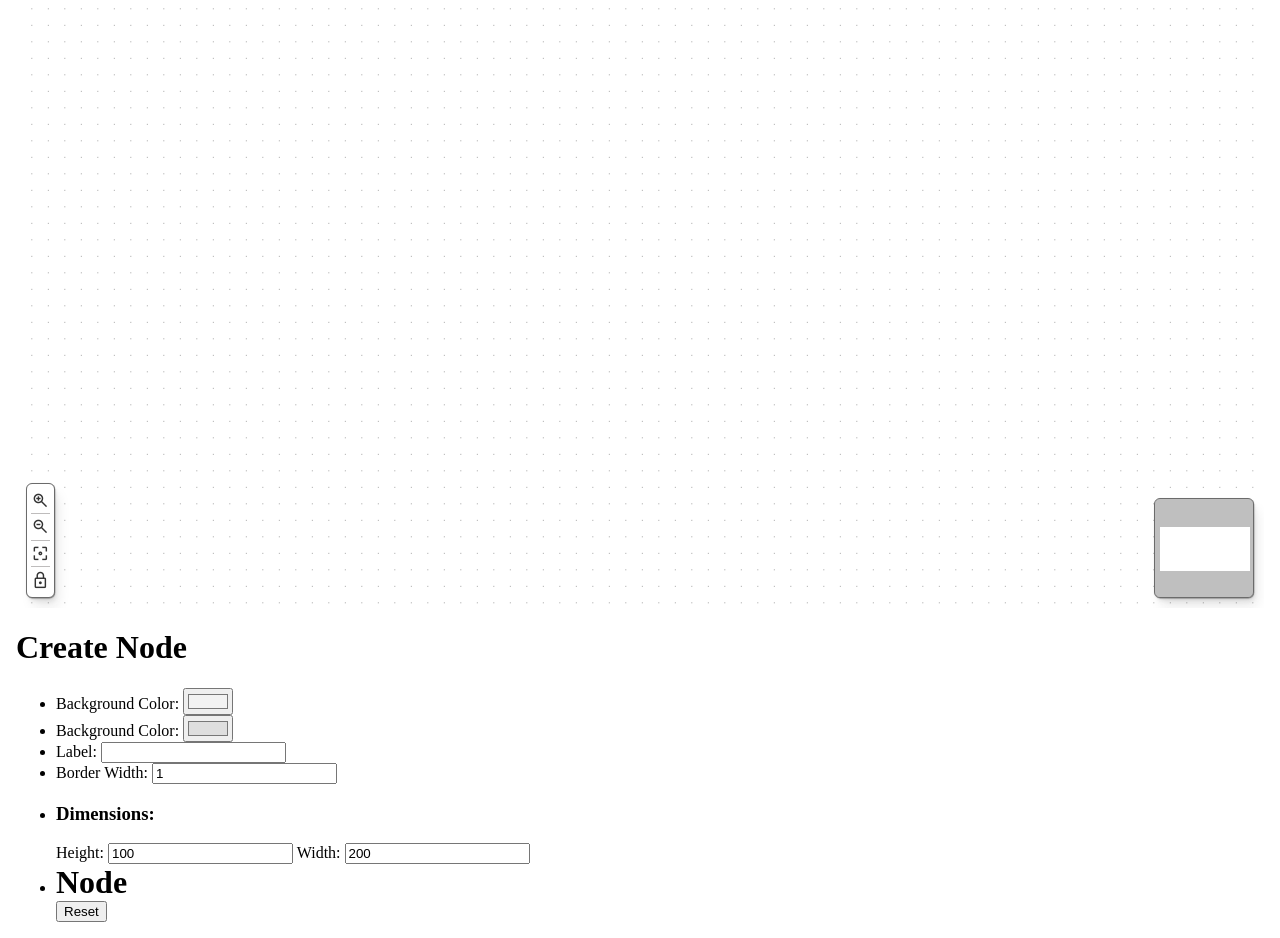
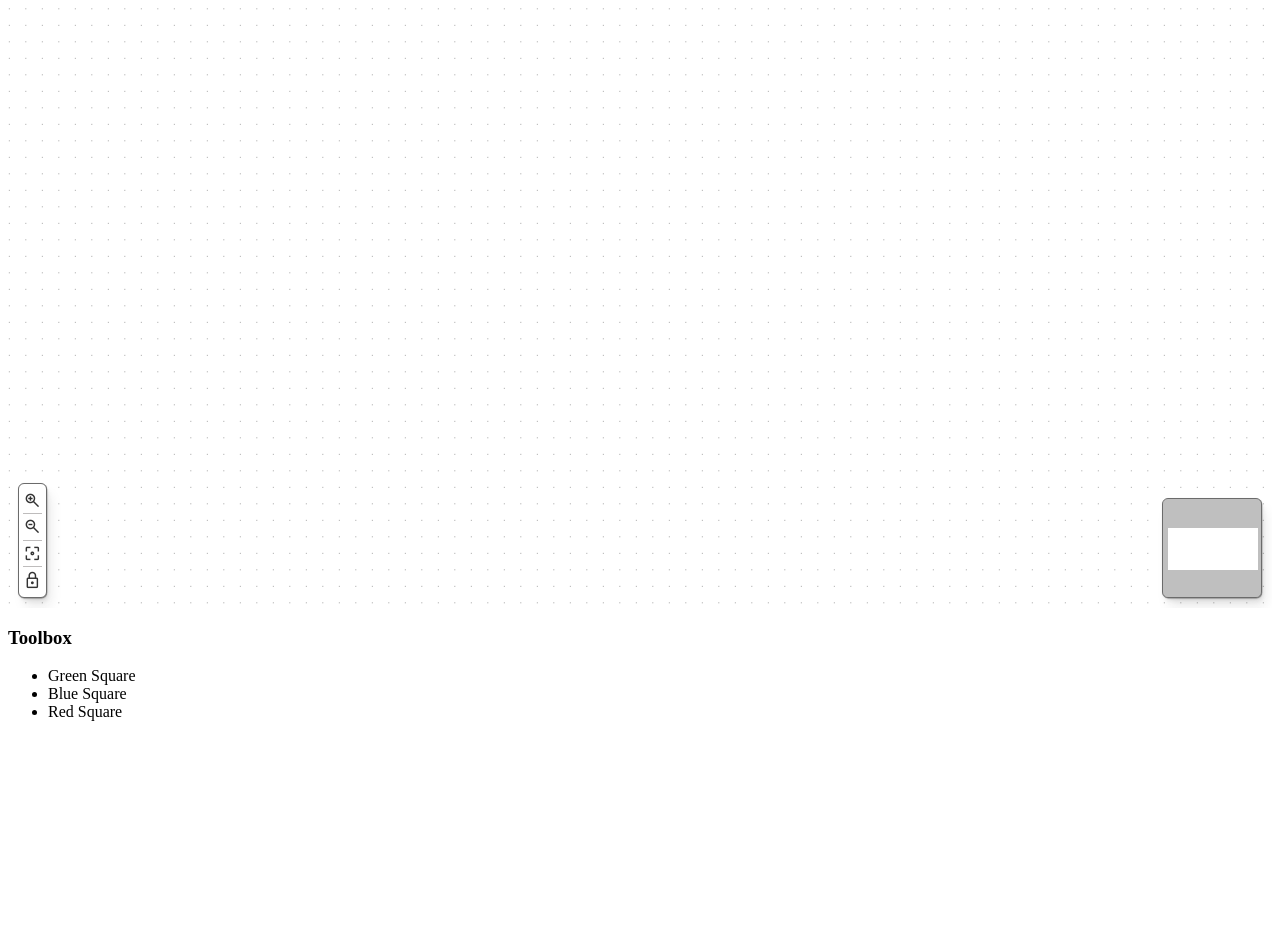
Before and after one commit to open-source-labs/Svelvet, a SvelteKit app: page /cursor-drop in a window 1280 px wide. After the commit the page ends 800 px from the top, so only its background shows below. Built offline with nearby package versions, Linux system fonts and the light colour scheme.

Commit message:
add back testing file for cursor drop functionality

```diff
--- a/src/routes/cursor-drop/+page.svelte
+++ b/src/routes/cursor-drop/+page.svelte
@@ -1,46 +1,11 @@
 <script lang="ts">
-	// import { getContext, onMount, setContext } from 'svelte';
-	import { Node, Svelvet, Anchor } from '$lib';
-	// import Graph from '$lib/containers/Graph/Graph.svelte';
-	// import { graphStore } from '$lib/stores';
-	import type { NodeConfig, CSSColorString, InitialDimensions} from '$lib/types';
-
-	//const graph = getContext<Graph>('graph');
-
+	import { Node, Svelvet } from '$lib';
+	import type { NodeConfig } from '$lib/types';
 	let dropZoneClass = 'inactive';
-	let NODE_BG_TYPE = 'nodebg';
-	let NODE_HEIGHT_DIMENSIONS_TYPE = 'nodeHeight';
-	let NODE_WIDTH_DIMENSIONS_TYPE = 'nodeWidth';
-	let NODE_BORDER_TYPE = 'nodeborder';
-	let NODE_BORDER_WIDTH = 'borderWidth'
-	// let NODE_TD_ANCHOR_POSITION_TYPE = 'nodeTD';
-	// let NODE_LR_ANCHOR_POSITION_TYPE = 'nodeLR';
-	let NODE_INPUTS = 'inputs';
-	let NODE_OUTPUTS = 'outputs';
-
-	// types for node creation
-	let nodeBackgroundColor: CSSColorString = '#F2F2F2';
-	let nodeBorderColor: CSSColorString = '#DEDEDE';
-	let nodeWidth: number = 200;
-	let nodeHeight: number = 100;
-	// let nodeTD: boolean =  false;
-	// let nodeLR: boolean = false;
-	let input: number = 1
-	let output: number = 1;
-	let border_width: number = 1;
-	let nodeText: string = '';
-
-
+	let NODE_DATA_TYPE = 'node';
 	let nodes: NodeConfig[] = [];
-
 	const onDragStart = (e: any) => {
-	 	e.dataTransfer.setData(NODE_BG_TYPE, nodeBackgroundColor);
-		e.dataTransfer.setData(NODE_BORDER_TYPE, nodeBorderColor);
-		e.dataTransfer.setData(NODE_BORDER_WIDTH, border_width);
-		e.dataTransfer.setData(NODE_WIDTH_DIMENSIONS_TYPE, nodeWidth);
-		e.dataTransfer.setData(NODE_HEIGHT_DIMENSIONS_TYPE, nodeHeight);
-		// e.dataTransfer.setData(NODE_TD_ANCHOR_POSITION_TYPE, nodeTD);
-		// e.dataTransfer.setData(NODE_LR_ANCHOR_POSITION_TYPE, nodeLR);
+		e.dataTransfer.setData(NODE_DATA_TYPE, e.target.dataset.value);
 	};
 
 	const onDragOver = (e: Event) => {
@@ -56,15 +21,6 @@
 		dropZoneClass = 'inactive';
 	};
 
-	// const setPositionTD = (e: any) => {
-
-	// 	nodeTD = true;
-	// }
-
-	// const setPositionLR = (e: any) => {
-	// 	nodeLR = true;
-	// }
-
 	const onDrop = (e: any) => {
 		e.stopPropagation();
 		//Issue click event
@@ -75,47 +31,13 @@
 		});
 		e.target.dispatchEvent(moveEvent);
 
-
-
-		const nodeType: CSSColorString = e.dataTransfer.getData(NODE_BG_TYPE);
-		const borderType: CSSColorString = e.dataTransfer.getData(NODE_BORDER_TYPE);
-		const width: number = e.dataTransfer.getData(NODE_WIDTH_DIMENSIONS_TYPE);
-		const height: number = e.dataTransfer.getData(NODE_HEIGHT_DIMENSIONS_TYPE);
-		const dimensions: InitialDimensions = {width, height};
-		// const TD: boolean =  e.dataTransfer.getData(NODE_TD_ANCHOR_POSITION_TYPE);
-		//const LR: boolean =  e.dataTransfer.getData(NODE_LR_ANCHOR_POSITION_TYPE);
-		//let direction: 'TD' | 'LR' | undefined = TD ? 'TD' : LR ? 'LR' : undefined;
-
-		// if(TD) ? direction = 'TD' : direction : 'LR'
-
-		const inputs: number = input;
-		const outputs: number = output;
-		const label: string = nodeText;
-		const borderWidth: number = e.dataTransfer.getData(NODE_BORDER_WIDTH);
-		// console.log('border width', borderWidth)
-		console.log('border',borderType);
-		console.log('background', nodeType);
-		// console.log('direction', TD);
-		const direction = 'TD';
-
 		dropZoneClass = 'inactive';
-		nodes = [...nodes, { id: nodes.length}];
+		const nodeType: string = e.dataTransfer.getData(NODE_DATA_TYPE);
+		nodes = [...nodes, { id: nodes.length }];
 		return false;
 	};
+</script>
 
-	//
-	const handleClick = (e: any) => {
-
-		nodeBackgroundColor = '#F2F2F2';
-	 	nodeBorderColor = '#DEDEDE';
-		nodeWidth = 200;
-		nodeHeight = 100;
-
-
-	}
-
-</script>
-<body>
 <div
 	class={dropZoneClass}
 	on:dragover={onDragOver}
@@ -130,74 +52,20 @@
 	</Svelvet>
 </div>
 
-
-
-<div class="drawer">
-	<h1>Create Node</h1>
-	<div id='node' >
-			<ul>
-				<li class="list-item">Background Color: <input type='color' bind:value={nodeBackgroundColor}></li>
-				<li class="list-item">Background Color: <input type='color' bind:value={nodeBorderColor}></li>
-				<li class='list-item'>Label: <input type="text" bind:value={nodeText}></li>
-				<li class='list-item'>Border Width: <input type="number" bind:value={border_width}></li>
-				<li class="list-item">
-					<h3>Dimensions: </h3>
-					<label for='width'>Height:</label>
-						<input id='width' type='input' bind:value={nodeHeight}>
-					<label for='height'>Width:</label>
-						<input id='height' type='input' bind:value={nodeWidth}>
-				</li>
-
-				<!-- <li>
-			  		<h3>Default Anchors</h3>
-					<label for="#inputAnchor">Input Anchors: </label>
-					<input id='inputAnchor' type="number" bind:value={input}>
-					<label for="#outputAnchor">Output Anchors: </label>
-					<input id='outputAnchor' type="number" bind:value={output}>
-			  	</li> -->
-				<!-- <li class="list-item">
-					<h3>Anchor Position: </h3>
-					<label for='#td'>TD: </label>
-						<input id='td' type='checkbox' bind:value={nodeTD} on:change={setPositionTD}>
-					<label for='#lr'>LR: </label>
-						<input id='lr' type='checkbox' bind:value={nodeLR} on:change={setPositionLR}>
-				</li> -->
-				<li class="list-item">
-					<div class='createNode' draggable="true" on:dragstart={onDragStart}>
-						Node
-					</div>
-				   <button on:click|stopPropagation={handleClick}>Reset</button>
-				</li>
-			</ul>
-	</div>
-</div>
-</body>
-<style>
-	.createNode {
-			font-size: 2em;
-			font-weight: bold;
-	}
-
-	.listItem {
-		list-style: none;
-	}
-
-</style>
-
-<!-- <div class="toolbox">
+<div class="toolbox">
 	<h3 class="title">Toolbox</h3>
 	<ul class="toolbox-items">
-		<li class="list-item" draggable="true" data-bordervalue='red' data-bordervalue='red' on:dragstart={onDragStart}>
+		<li class="list-item" draggable="true" data-value="green" on:dragstart={onDragStart}>
 			<div class="icon green" />
 			Green Square
 		</li>
-		<li class="list-item" draggable="true" data-bgvalue="blue" on:dragstart={onDragStart}>
+		<li class="list-item" draggable="true" data-value="blue" on:dragstart={onDragStart}>
 			<div class="icon blue" />
 			Blue Square
 		</li>
-		<li class="list-item" draggable="true" data-bgvalue="red" on:dragstart={onDragStart}>
+		<li class="list-item" draggable="true" data-value="red" on:dragstart={onDragStart}>
 			<div class="icon red" />
 			Red Square
 		</li>
 	</ul>
-</div> -->
+</div>
```
